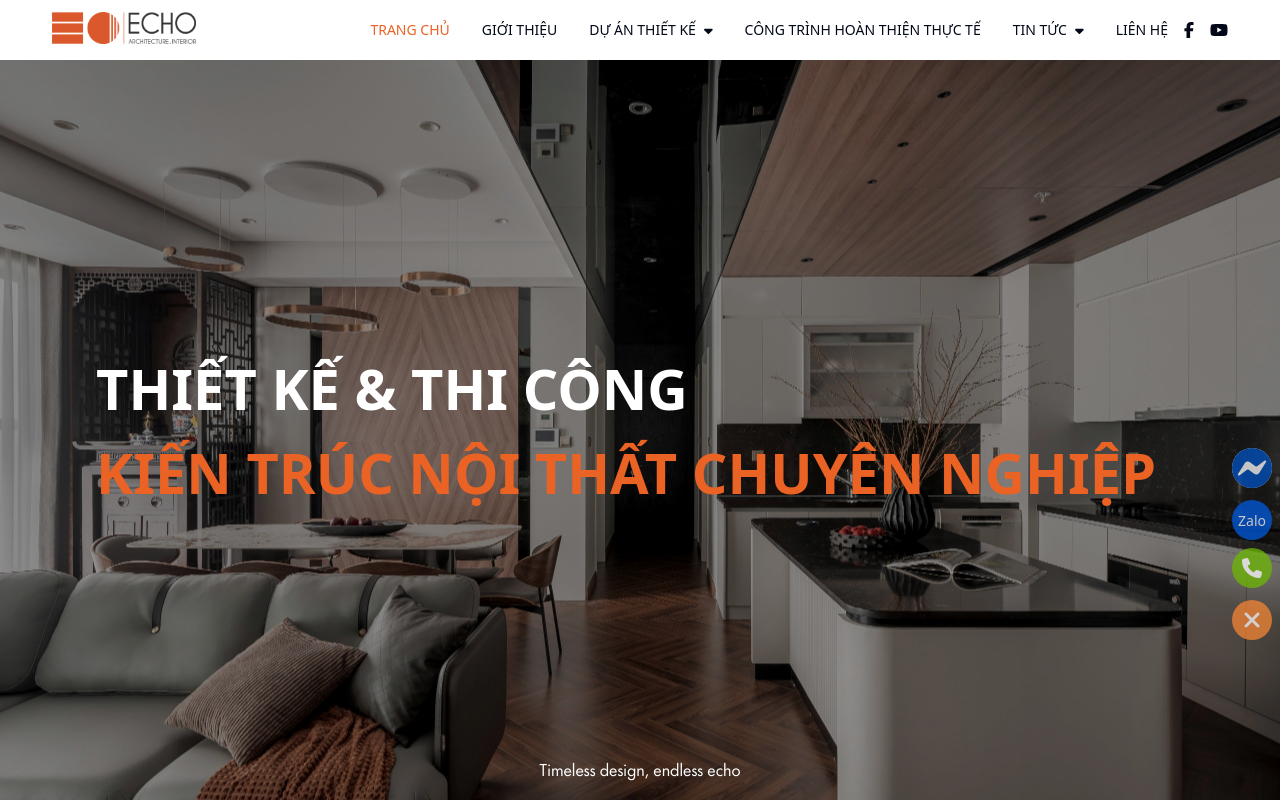
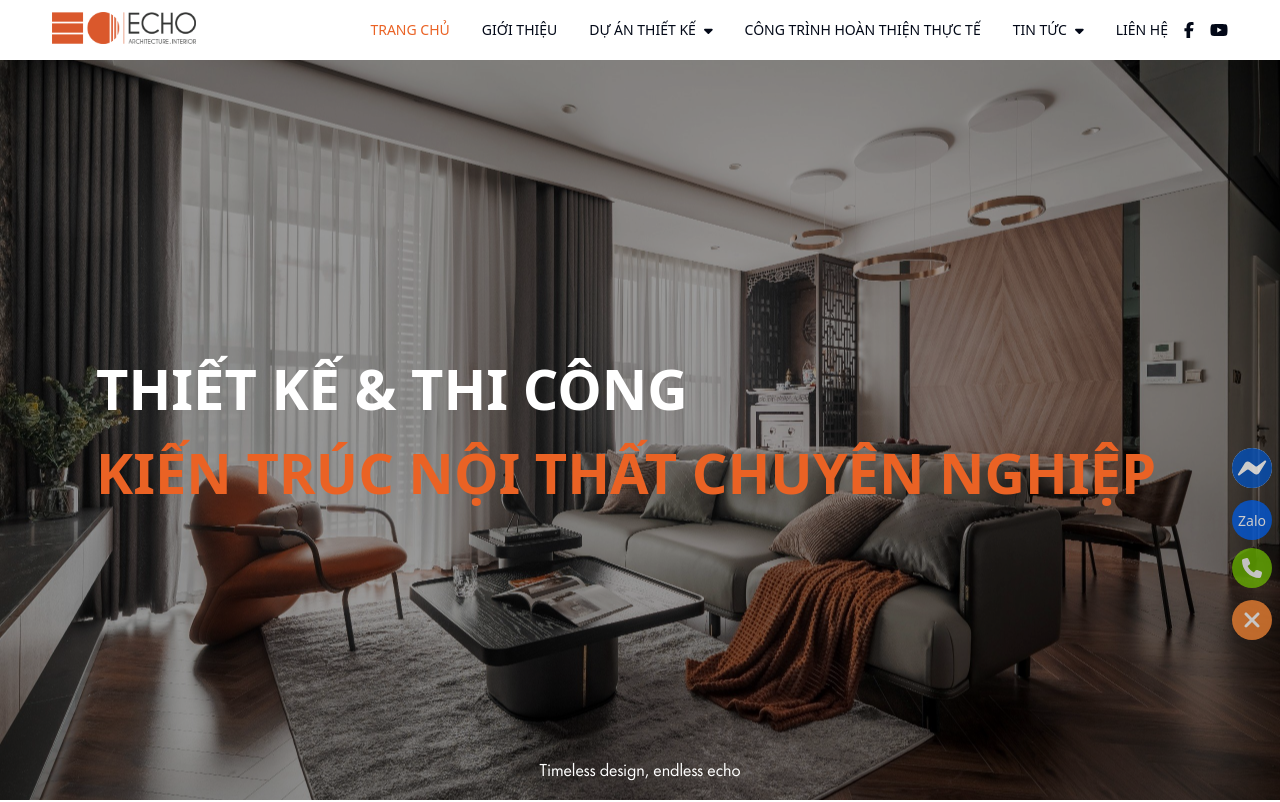
Before and after one commit to lamnntg/echo-fe, a Next.js app: page / in a window 1280 px wide. Shown: the top 802 px of the page. Built offline with nearby package versions, Linux system fonts and the light colour scheme; a web font is replaced by a local one.

Commit message:
update data

```diff
--- a/components/HomePage.tsx
+++ b/components/HomePage.tsx
@@ -41,7 +41,7 @@ const HomePage = () => {
   const router = useRouter();
   const { setShowFooter } = useAppStore();
   const [loaded, setLoaded] = useState(false);
-  const [step, setStep] = useState<StepEnums>(StepEnums.THREE);
+  const [step, setStep] = useState<StepEnums>(StepEnums.TWO);
   const [mounted, setMounted] = useState(false);
   const { isMobile, isMobileLarge, isMobileLargeDown } = useBreakpoint();
   const [type, setType] = useState(1);
```
